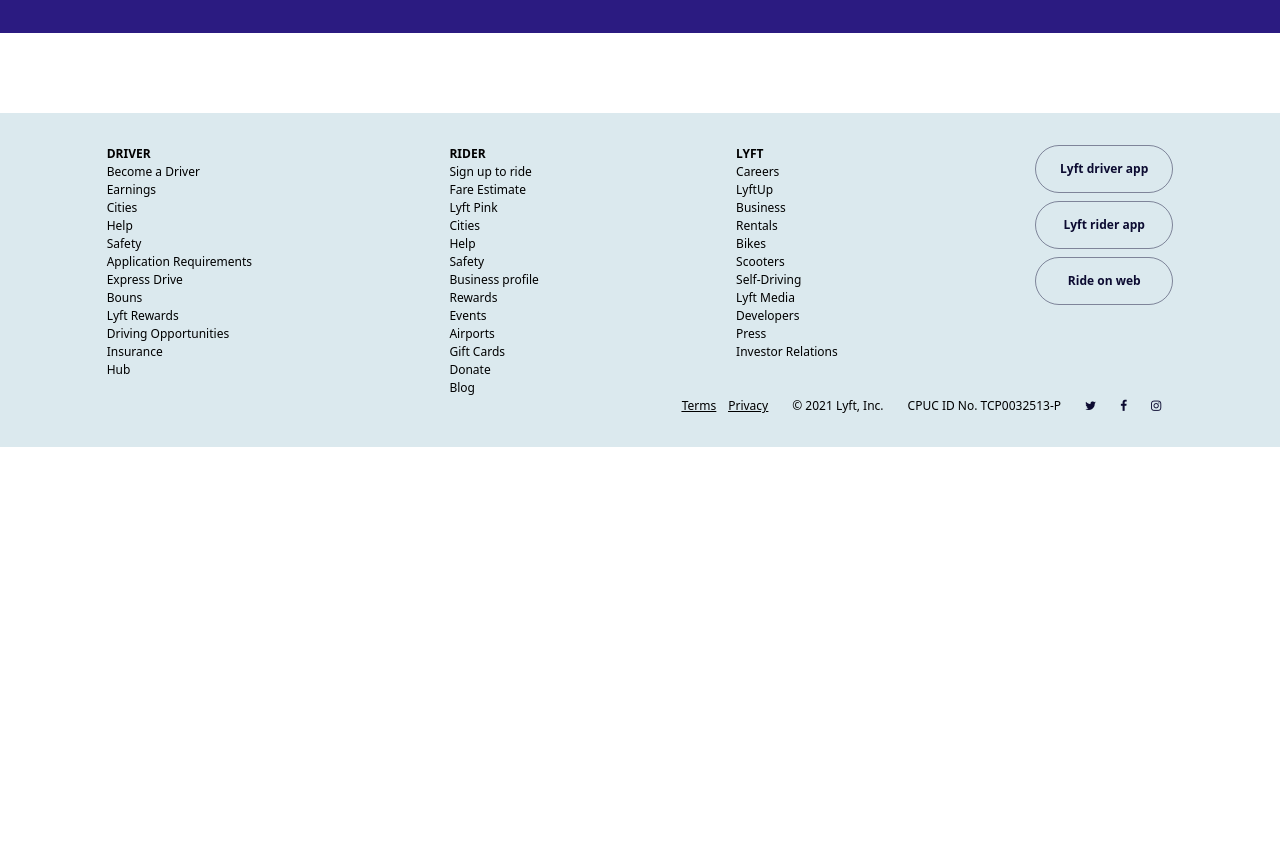
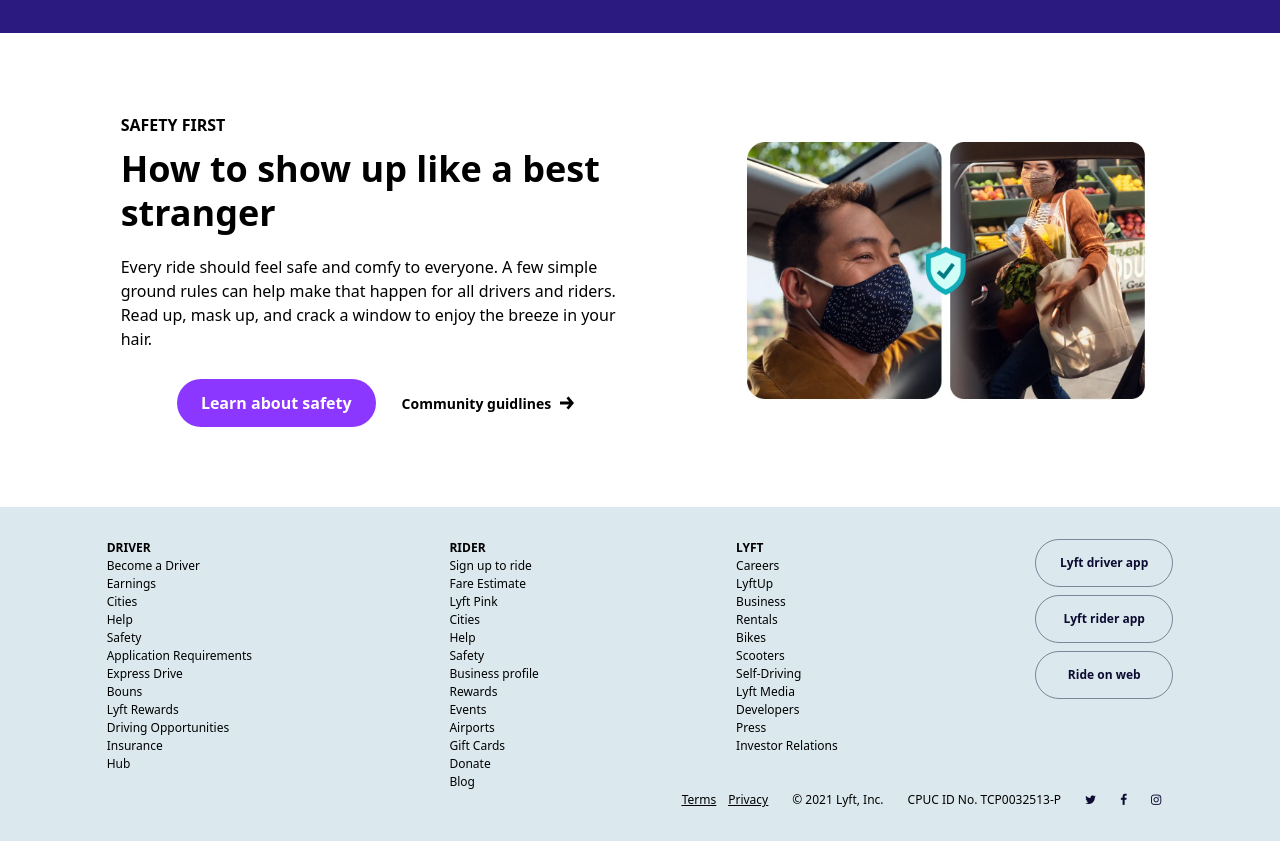
Before and after one commit to ellanan/lyft-clone, a website built with Parcel: page index.html in a window 1280 px wide. Shown: the part 3700-4541 px from the top of the page. Before the commit the page ends 4147 px from the top, so only its background shows below. Built offline with nearby package versions, Linux system fonts and the light colour scheme.

Commit message:
add safety first section
Signed-off-by: Ella N <38847123+ellanan@users.noreply.github.com>

```diff
--- a/index.html
+++ b/index.html
@@ -340,9 +340,7 @@
 
     <section class='ride-section3'>
       <div class='ride-section3-container'>
-
         <h2 class='ready-to-roll'>Ready to roll?<br>Get a Lyft estimate.</h2>
-
         <div class='ride-section3-searchbox-container '>
           <div class='ride-section3-searchbox'>
             <svg width='16' height='16' class='search-dot' viewbox='0 0 16 16'>
@@ -351,7 +349,6 @@
             <input type='text' placeholder="Enter pick-up location*">
           </div>
         </div>
-
         <div class='ride-section3-searchbox-container '>
           <div class='ride-section3-searchbox'>
             <svg width='16' height='16' class='search-dot' style='fill:#DE00A6' viewbox='0 0 16 16'>
@@ -361,8 +358,28 @@
             <input type='text' placeholder="Enter drop-off location*">
           </div>
         </div>
+        <button class='ride-section3-get-estimate'>Get estimate</button>
+      </div>
+    </section>
 
-        <button class='ride-section3-get-estimate'>Get estimate</button>
+    <section class='safety-first-container'>
+      <div class='safety-first-section1'></div>
+      <div class='safety-first-section2'>
+        <span class='safety-first-header'>SAFETY FIRST</span>
+        <h2 class='how-to-show'>How to show up like a best stranger</h2>
+        <p>Every ride should feel safe and comfy to everyone. A few simple ground rules can help make that happen
+          for all drivers and riders. Read up, mask up, and crack a window to enjoy the breeze in your hair.</p>
+        <div class='buttons-container'>
+          <button class='learn-about-safety'>Learn about safety</button>
+          <button class='community-guidlines'>Community guidlines</button>
+          <svg width='16' height='16' viewbox='0 0 16 16' style='margin-left: 8px'>
+            <path d="M10.173 9.422H1V6.613h9.173L7.411 3.298 9.569 1.5 15 8.017l-5.431 6.517-2.158-1.798z"></path>
+          </svg>
+        </div>
+      </div>
+      <div class=safety-first-section3></div>
+      <div class=safety-first-section4>
+        <img src='./images/Image_for_Homepage_Safety_Module.webp'>
       </div>
     </section>
   </main>
--- a/style.css
+++ b/style.css
@@ -623,6 +623,81 @@
   margin-left: 5px;
 }
 
+/*_________________________________SAFETY FIRST SECTION_________________________________*/
+
+.safety-first-container {
+  display: flex;
+  flex-direction: row;
+  align-items: center;
+  margin-top: 80px;
+  margin-bottom: 80px;
+  text-align: left;
+  padding-left: 16px;
+  padding-right: 8px;
+}
+
+.safety-first-section1 {
+  width: 8.3333%;
+}
+
+.safety-first-section2 {
+  width: 40.6667%;
+}
+
+.safety-first-header {
+  font-size: 16px;
+  line-height: 20px;
+  font-weight: 700;
+}
+
+.how-to-show {
+  font-size: 36px;
+  line-height: 44px;
+  font-weight: 600;
+  margin-top: 10px;
+  margin-bottom: 20px;
+}
+
+.learn-about-safety {
+  font-weight: 700;
+  color: white;
+  background-color: rgba(139, 55, 255, 1);
+  border-radius: 50px;
+  min-height: 48px;
+  min-width: 100px;
+  padding: 8px 24px;
+  margin-right: 26px;
+  font-size: 16px;
+}
+
+.buttons-container {
+  display: flex;
+  flex-direction: row;
+  align-items: center;
+  justify-content: center;
+  margin-top: 28px;
+}
+
+.community-guidlines {
+  font-weight: 700;
+  font-size: 14px;
+}
+
+.safety-first-section3 {
+  width: 8.3333%;
+}
+
+.safety-first-section4 {
+  display: flex;
+  align-items: center;
+  justify-content: center;
+  width: 33.3333%;
+}
+
+/*_________________________________VACCINE ACCESS SECTION_________________________________*/
+
+/*_________________________________LYFT BUSINESS SECTION_________________________________*/
+
 /*_________________________________FOOTER_________________________________*/
 
 .fa-twitter {
```
Also changed, not shown: images/Image_for_Homepage_Safety_Module.webp (added).
